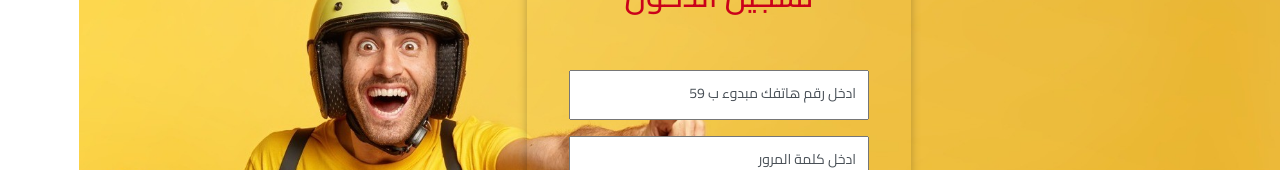
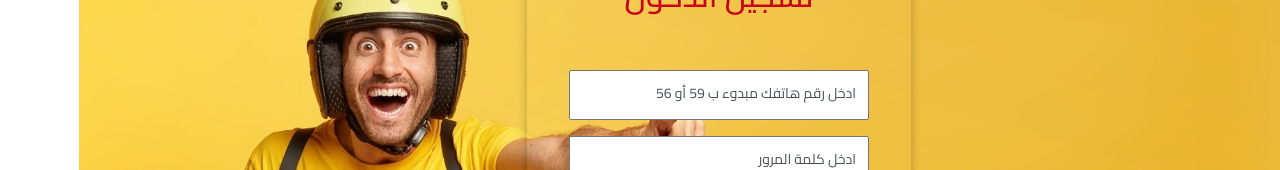
Before and after one commit to GSG-G11/Wasslni, a React (Create React App) app in the folder client/: page /login in a window 1280 px wide. Shown: the part 142-312 px from the top of the page. Built offline with nearby package versions, Linux system fonts and the light colour scheme; a web font is replaced by a local one.

Commit message:
fix rendering profile page Relates #192

```diff
--- a/client/src/pages/Login/Login.jsx
+++ b/client/src/pages/Login/Login.jsx
@@ -57,7 +57,7 @@
               <Input
                 name="phoneNumber"
                 type="text"
-                placeholder="ادخل رقم هاتفك مبدوء ب 59"
+                placeholder="ادخل رقم هاتفك مبدوء ب   59 أو 56"
                 className="sms-input"
               />
               <Input
--- a/client/src/pages/Profile/Profile.jsx
+++ b/client/src/pages/Profile/Profile.jsx
@@ -1,23 +1,14 @@
-import React, { useEffect, useState } from 'react';
+import React, { useEffect, useState, useContext } from 'react';
 import './Profile.css';
 import Map from '../../components/Map/Map';
 import http from '../../services/http';
+import UserContext from '../../context/userContext';
 
 function Profile() {
-  const [user, setUser] = useState({});
-  const fetchUser = async () => {
-    const response = await http.get('/api/v1/profile');
+  const { user } = useContext(UserContext);
 
-    if (response.message === 'success') {
-      setUser(response.data[0]);
-    }
-  };
-  useEffect(() => {
-    fetchUser();
-  }, []);
   return (
     <div>
-
       <div className="header" />
       <div className="page-container">
         <div className="userInfo">
--- a/client/src/pages/SMS/SMS.jsx
+++ b/client/src/pages/SMS/SMS.jsx
@@ -46,7 +46,7 @@
               <Input
                 name="phoneNumber"
                 type="text"
-                placeholder="ادخل رقم هاتفك مبدوء ب 59"
+                placeholder="ادخل رقم هاتفك مبدوء ب   59 أو 56"
                 className="sms-input"
               />
 
```
